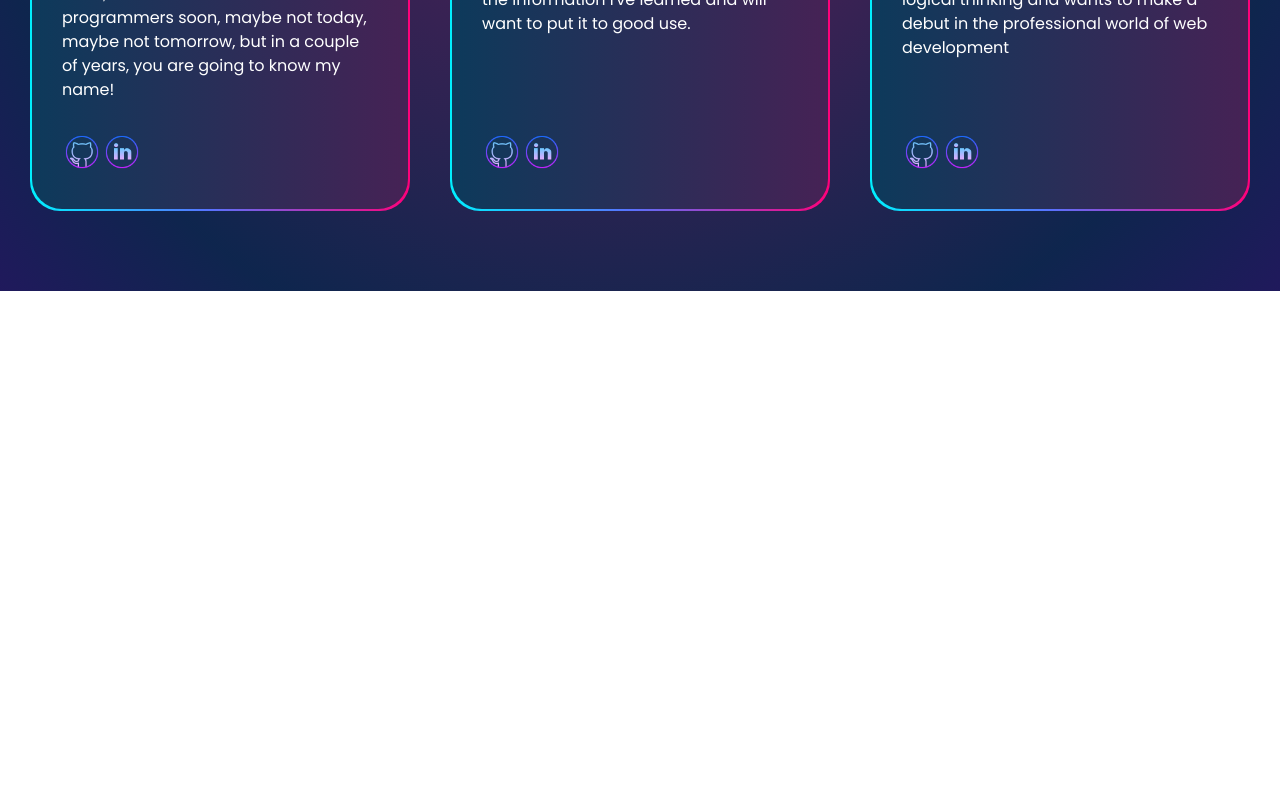
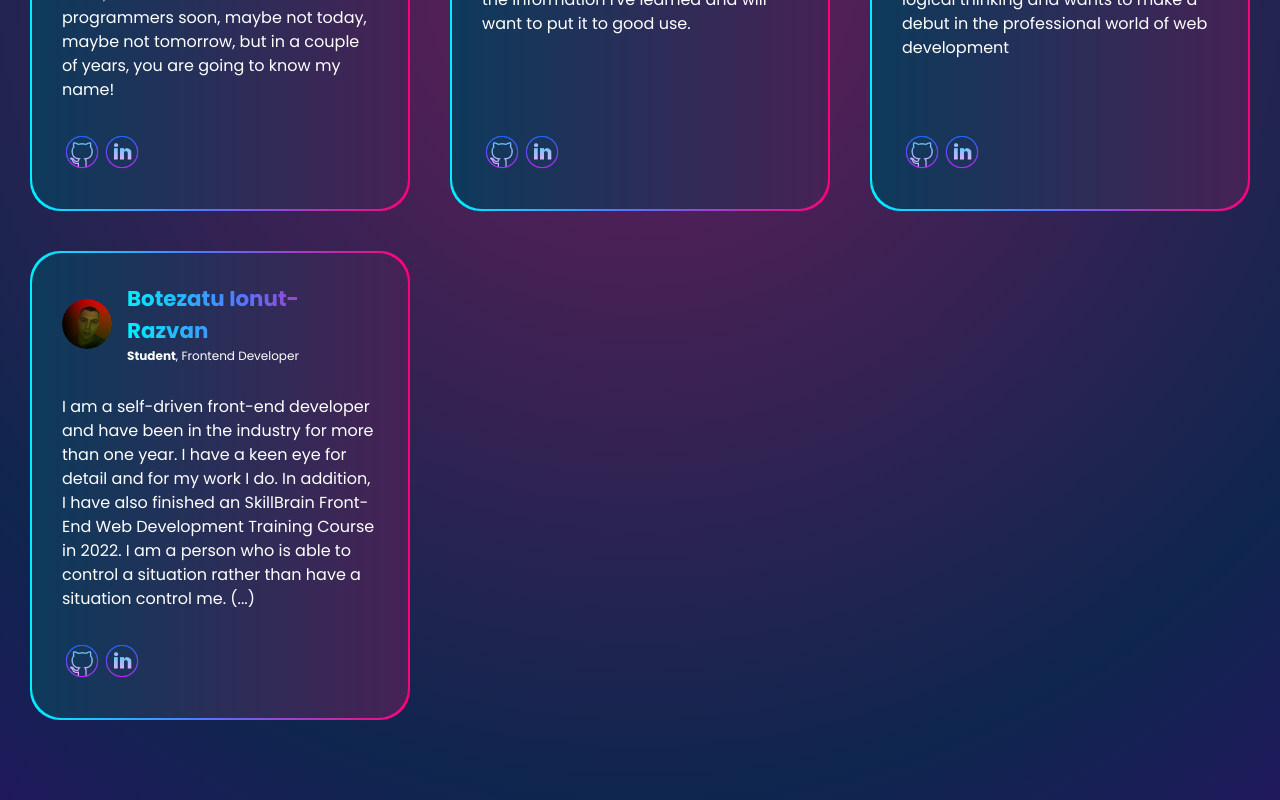
Before and after one commit to iBRazvan/React-Apps-Exercises, a React (Create React App) app: page / in a window 1280 px wide. Shown: the part 873-1673 px from the top of the page. Before the commit the page ends 1164 px from the top, so only its background shows below. Built offline with nearby package versions, Linux system fonts and the light colour scheme.

Commit message:
finished my card

```diff
--- a/src/App.js
+++ b/src/App.js
@@ -77,6 +77,19 @@ function App() {
       },
       avatar: require("./images/daniel_neagoe.jpg"),
     },
+    {
+      name: "Botezatu Ionut-Razvan",
+      skillBrainPosition: "Student",
+      actualJob: "Frontend Developer",
+      shortDesctioption:
+        "I am a self-driven front-end developer and have been in the industry for more than one year. I have a keen eye for detail and for my work I do. In addition, I have also finished an SkillBrain Front-End Web Development Training Course in 2022. I am a person who is able to control a situation rather than have a situation control me. (...)",
+      socialMediaLiks: {
+        gitHub: "https://github.com/iBRazvan",
+        linkedIn:
+          "https://www.linkedin.com/in/ionuț-răzvan-botezatu6199/",
+      },
+      avatar: require("./images/bri-modified.png"),
+    },
   ];
 
   return (
```
Also changed, not shown: src/images/bri-modified.png (added).
